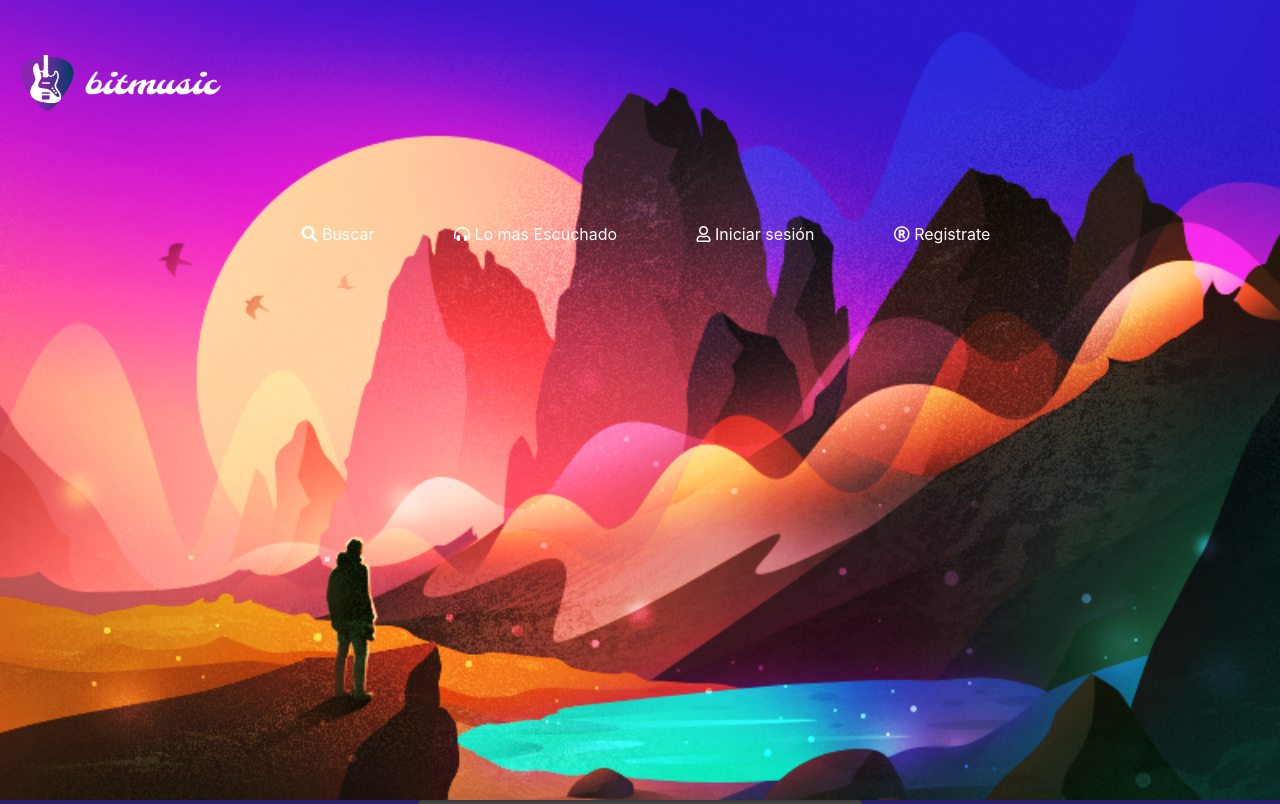
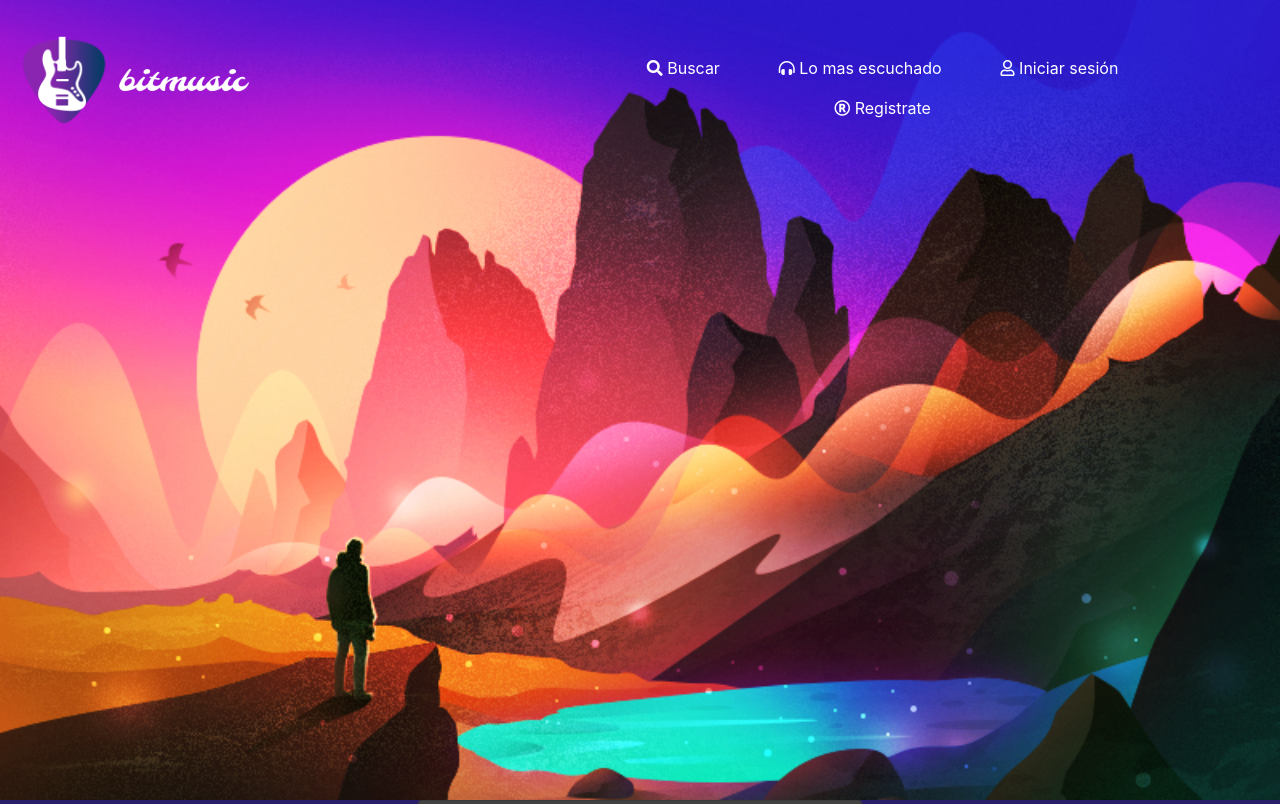
Before and after one commit to PaolaCuadros1/bitMusic, an Angular app: page /login in a window 1280 px wide. Shown: the top 804 px of the page. Built offline with nearby package versions, Linux system fonts and the light colour scheme.

Commit message:
Adjustado estilos de menu principal.

```diff
--- a/src/app/components/menu/menu.component.html
+++ b/src/app/components/menu/menu.component.html
@@ -1,23 +1,20 @@
 <div class="imagen">
-    <a class="nav-link" href="#">
-        <img src="/assets/images/icono.png" style="width: 5%;" alt="" srcset="">
-      <img src="/assets/images/logo1.png" style="width: 12%;" alt="" srcset="">
+  <a class="nav-link logo-menu" routerLink="/">
+    <img src="/assets/images/icono.png" style="width: 20%;" alt="" srcset="">
+    <img src="/assets/images/logo1.png" style="width: 30%;" alt="" srcset="">
   </a>
-<ul class="nav justify-content-center p-5 ">
-  <li class="nav-item" style=" margin-right: 10%;margin-right: 5%;" >
-
+  <ul class="nav justify-content-center logo-opts p-5">
+    <li class="nav-item">
+      <a class="nav-link name-menu" routerLink="/search"><i class="fas fa-search"></i> Buscar</a>
     </li>
     <li class="nav-item">
-   <a class="nav-link name-menu" routerLink="/main"><i class="fas fa-search"></i>  Buscar</a>
+      <a class="nav-link name-menu" routerLink="/mostListened"><i class="fas fa-headphones-alt"></i> Lo mas escuchado</a>
     </li>
     <li class="nav-item">
-  <a class="nav-link name-menu" routerLink="/home"><i class="fas fa-headphones-alt"></i>  Lo mas Escuchado</a>
+      <a class="nav-link name-menu" routerLink="/login"><i class="far fa-user"></i> Iniciar sesión</a>
     </li>
     <li class="nav-item">
-    <a class="nav-link name-menu" routerLink="/login"><i class="far fa-user"></i>  Iniciar sesión</a>
-  </li>
-  <li class="nav-item">
-    <a class="nav-link name-menu" routerLink="/singUp"><i class="far fa-registered"></i>  Registrate</a>
+      <a class="nav-link name-menu" routerLink="/singUp"><i class="far fa-registered"></i> Registrate</a>
     </li>
   </ul>
 </div>
--- a/src/styles/styles.css
+++ b/src/styles/styles.css
@@ -105,3 +105,23 @@ a{
 .nav-link.active {
   background-color: black !important;
 }
+
+.form-control:focus {
+  box-shadow: none;
+}
+
+.form-control-underlined {
+  border-width: 0;
+  border-bottom-width: 1px;
+  border-radius: 0;
+  padding-left: 0;
+}
+
+.logo-menu{
+  width: 40%;
+  float: left;
+}
+
+.logo-opts{
+  width: 60%;
+}
```
Lines whose indentation alone changed are shown as unchanged.
